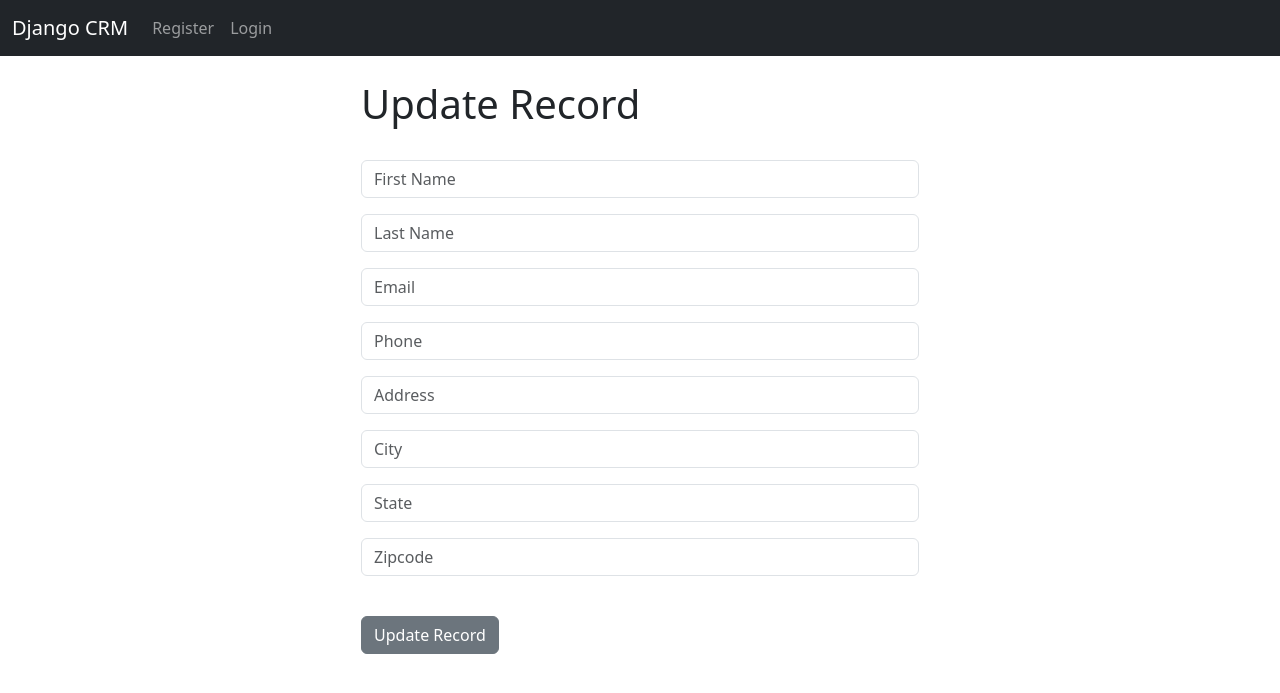
After one commit to simer-wadhwa/Django-CRM, a Django app: template website/templates/update_record.html in a window 1280 px wide. The commit adds this page. Shown: the top 693 px of the page. Run offline with Django 4.2, Linux system fonts and the light colour scheme; the template is opened without the code that fills it: values that come from a table or form of the project are taken from there, others are empty.

Commit message:
Update the Record

```diff
--- a/website/templates/record.html
+++ b/website/templates/record.html
@@ -32,6 +32,7 @@
 <br/><br/>
 <a href="{% url 'home' %}" class="btn btn-secondary" >Back</a>
 <a href="{% url 'delete_record' customer_record.id %}" class="btn btn-danger" >Delete</a>
+<a href="{% url 'update_record' customer_record.id   %}" class="btn btn-secondary" >Update</a>
 
 
 {% endblock %}
--- /dev/null
+++ b/website/templates/update_record.html
@@ -0,0 +1,16 @@
+{% extends 'base.html' %}
+
+{% block content %}
+<div class="col-md-6 offset-md-3">
+<h1>Update Record</h1>
+    <br/>
+    <form method="POST" >
+    {% csrf_token %}
+        {{form.as_p}}
+        <br/>
+              <button type="submit" class="btn btn-secondary">Update Record</button>
+
+         </form>
+</div>
+
+{% endblock %}
--- a/website/urls.py
+++ b/website/urls.py
@@ -10,5 +10,6 @@ urlpatterns = [
     path('record/<int:pk>', views.customer_record, name='record'),
     path('delete_record/<int:pk>', views.delete_record, name='delete_record'),
     path('add_record/', views.add_record, name='add_record'),
+    path('update_record/<int:pk>', views.update_record, name='update_record'),
 
 ]
```
Also changed, not shown: website/views.py (+13 -0 lines).
